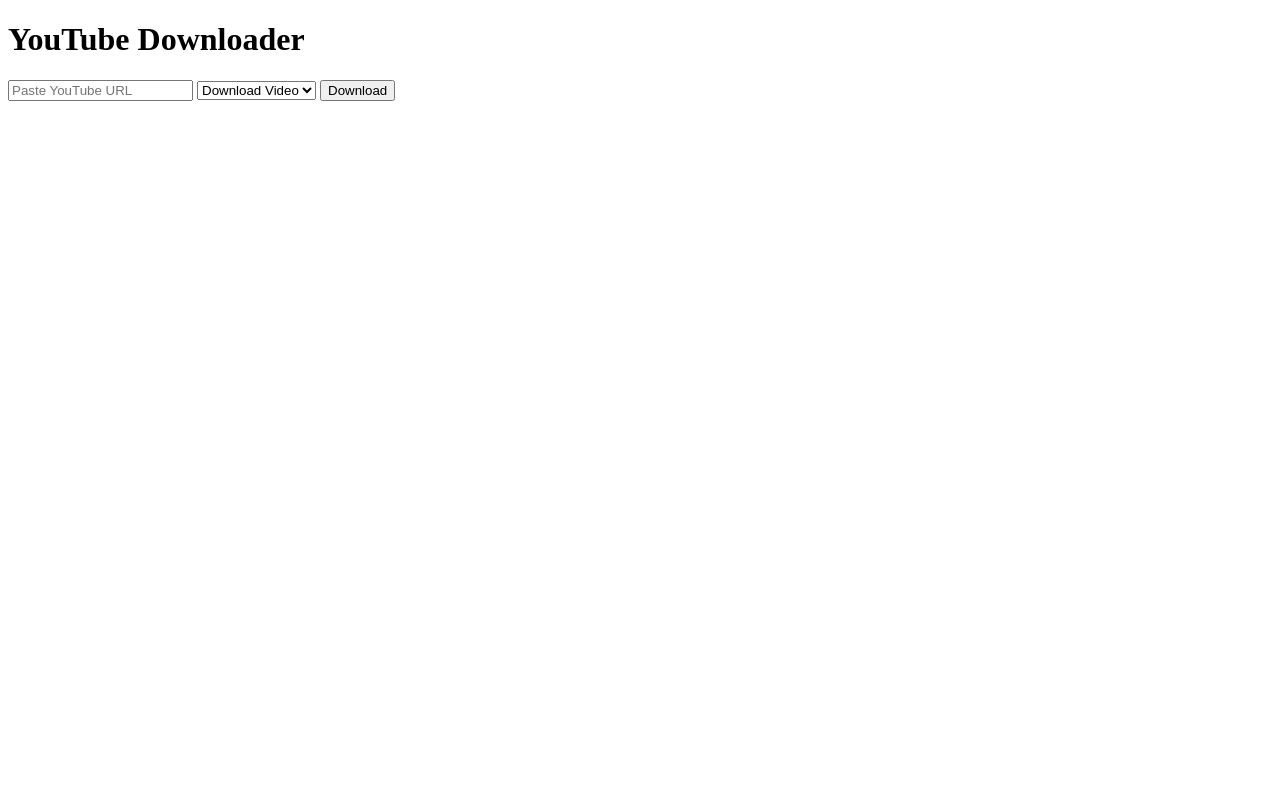
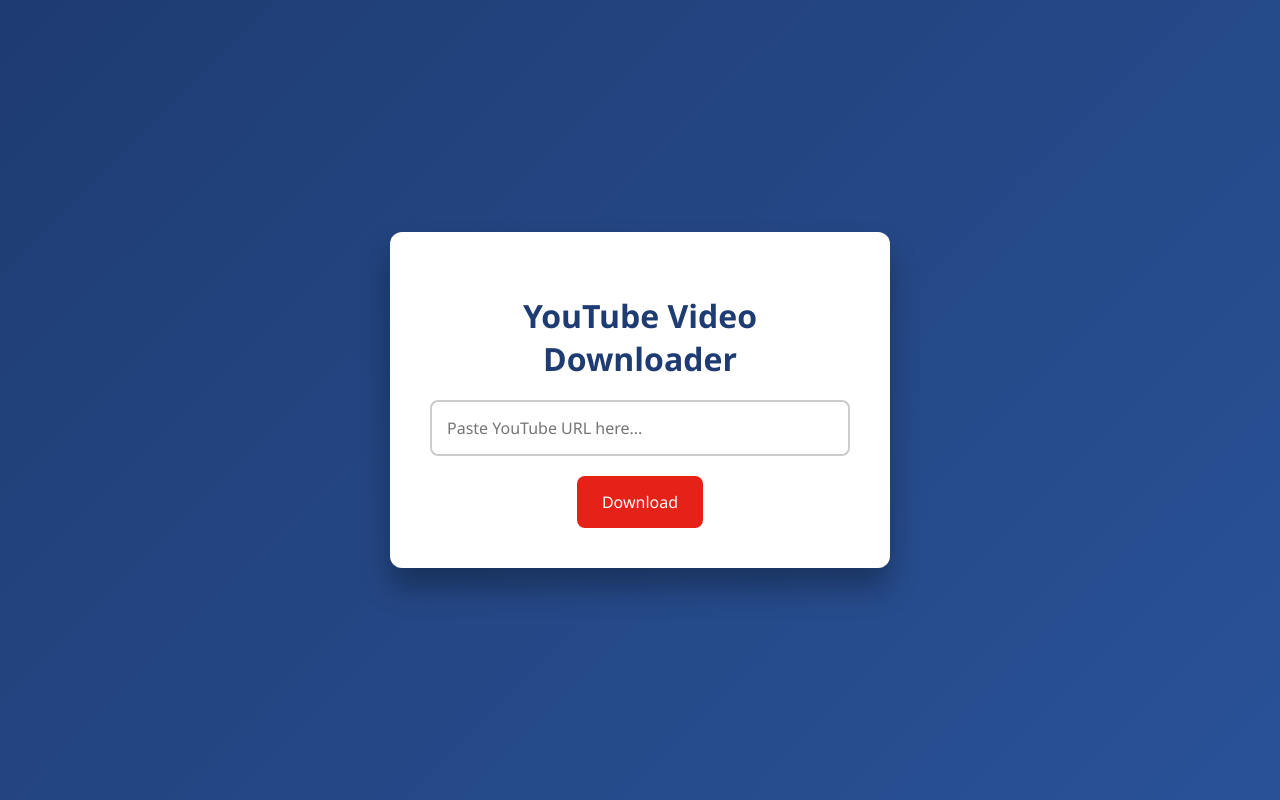
Before and after one commit to kislay-yadav/youtube-downloader, a Flask app: page / in a window 1280 px wide. Run offline with Flask 3, Linux system fonts and the light colour scheme.

Commit message:
Update index.html

```diff
--- a/templates/index.html
+++ b/templates/index.html
@@ -1,18 +1,74 @@
+
 <!DOCTYPE html>
 <html lang="en">
 <head>
   <meta charset="UTF-8">
-  <title>YouTube Downloader</title>
+  <title>YouTube Video Downloader</title>
+  <style>
+    * {
+      box-sizing: border-box;
+      font-family: 'Segoe UI', Tahoma, Geneva, Verdana, sans-serif;
+    }
+    body {
+      margin: 0;
+      padding: 0;
+      background: linear-gradient(135deg, #1e3c72, #2a5298);
+      height: 100vh;
+      display: flex;
+      align-items: center;
+      justify-content: center;
+      color: #fff;
+    }
+    .container {
+      background: white;
+      padding: 40px;
+      border-radius: 12px;
+      box-shadow: 0 20px 30px rgba(0, 0, 0, 0.3);
+      text-align: center;
+      max-width: 500px;
+      width: 100%;
+    }
+    h1 {
+      color: #1e3c72;
+      margin-bottom: 20px;
+    }
+    input[type="text"] {
+      width: 100%;
+      padding: 15px;
+      border: 2px solid #ccc;
+      border-radius: 8px;
+      margin-bottom: 20px;
+      font-size: 16px;
+    }
+    button {
+      background-color: #e62117;
+      color: white;
+      border: none;
+      padding: 15px 25px;
+      font-size: 16px;
+      border-radius: 8px;
+      cursor: pointer;
+      transition: background-color 0.3s ease;
+    }
+    button:hover {
+      background-color: #c21a12;
+    }
+    .error {
+      margin-top: 15px;
+      color: red;
+    }
+  </style>
 </head>
 <body>
-  <h1>YouTube Downloader</h1>
-  <form action="/download" method="post">
-    <input type="url" name="url" placeholder="Paste YouTube URL" required>
-    <select name="format">
-      <option value="video">Download Video</option>
-      <option value="audio">Download MP3</option>
-    </select>
-    <button type="submit">Download</button>
-  </form>
+  <div class="container">
+    <h1>YouTube Video Downloader</h1>
+    <form method="POST">
+      <input type="text" name="url" placeholder="Paste YouTube URL here..." required>
+      <button type="submit">Download</button>
+    </form>
+    {% if error %}
+      <div class="error">⚠️ {{ error }}</div>
+    {% endif %}
+  </div>
 </body>
 </html>
```
